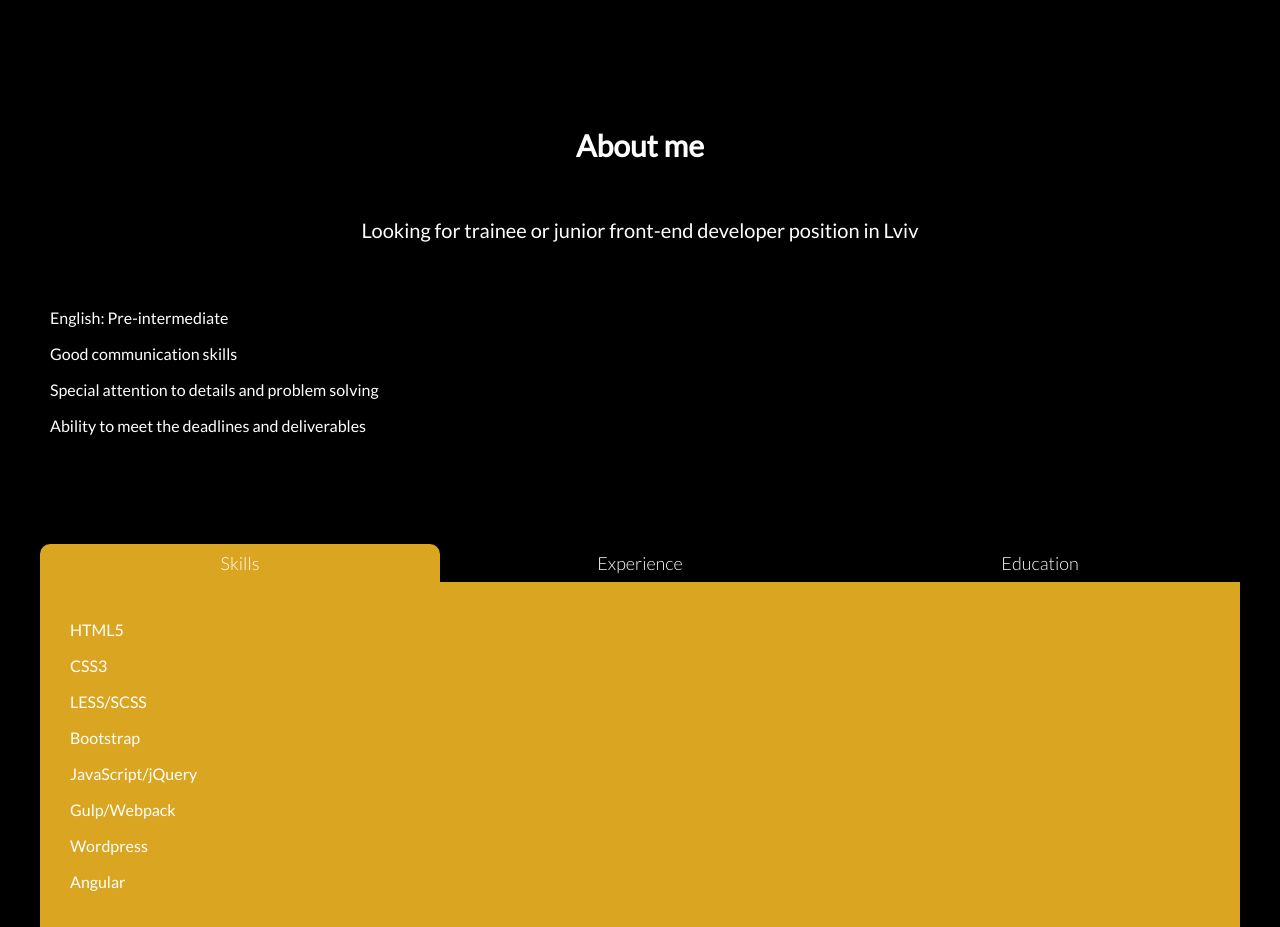
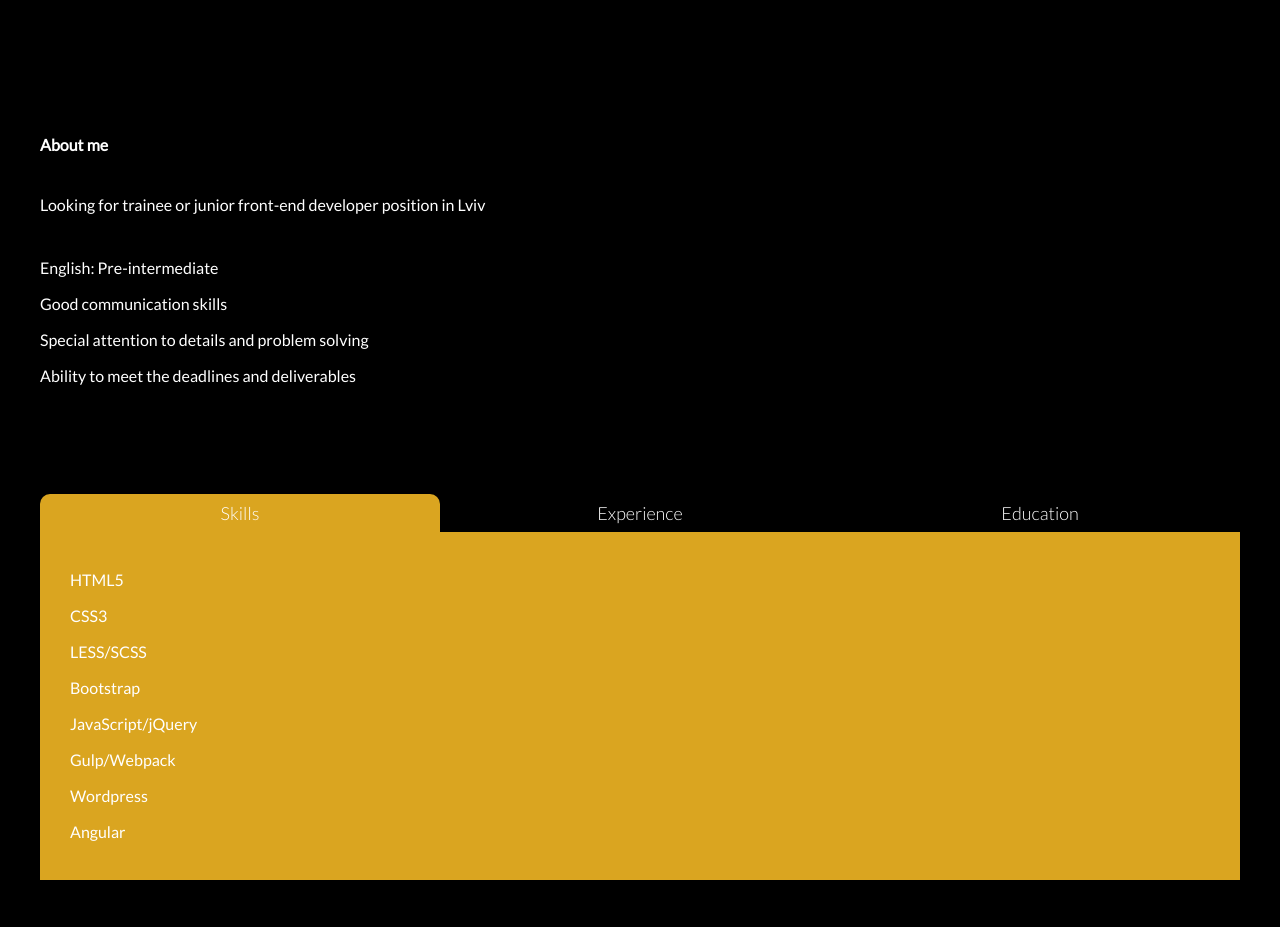
Before and after one commit to YevhenShuplat/yevhenshuplat.github.io, a website: page index.html in a window 1280 px wide. Shown: the part 940-1867 px from the top of the page. Drawn offline with Linux system fonts and the light colour scheme.

Commit message:
Update style.css

```diff
--- a/css/style.css
+++ b/css/style.css
@@ -250,13 +250,14 @@ body {
 }
 
 .about-me__title, .about-me__text {
-  font-size: 30px;
-  text-align: center;
-  margin-bottom: 60px;
+  font-size: 16px;
+  text-align: left;
+  margin-bottom: 30px;
+  line-height: 30px;
 }
 
 .about-me__text {
-  font-size: 20px;
+  font-size: 16px;
 }
 
 .home__links {
@@ -326,6 +327,7 @@ body {
 
 .about li {
   padding: 10px;
+  padding-left: 0;
 }
 
 .tabs {
```
